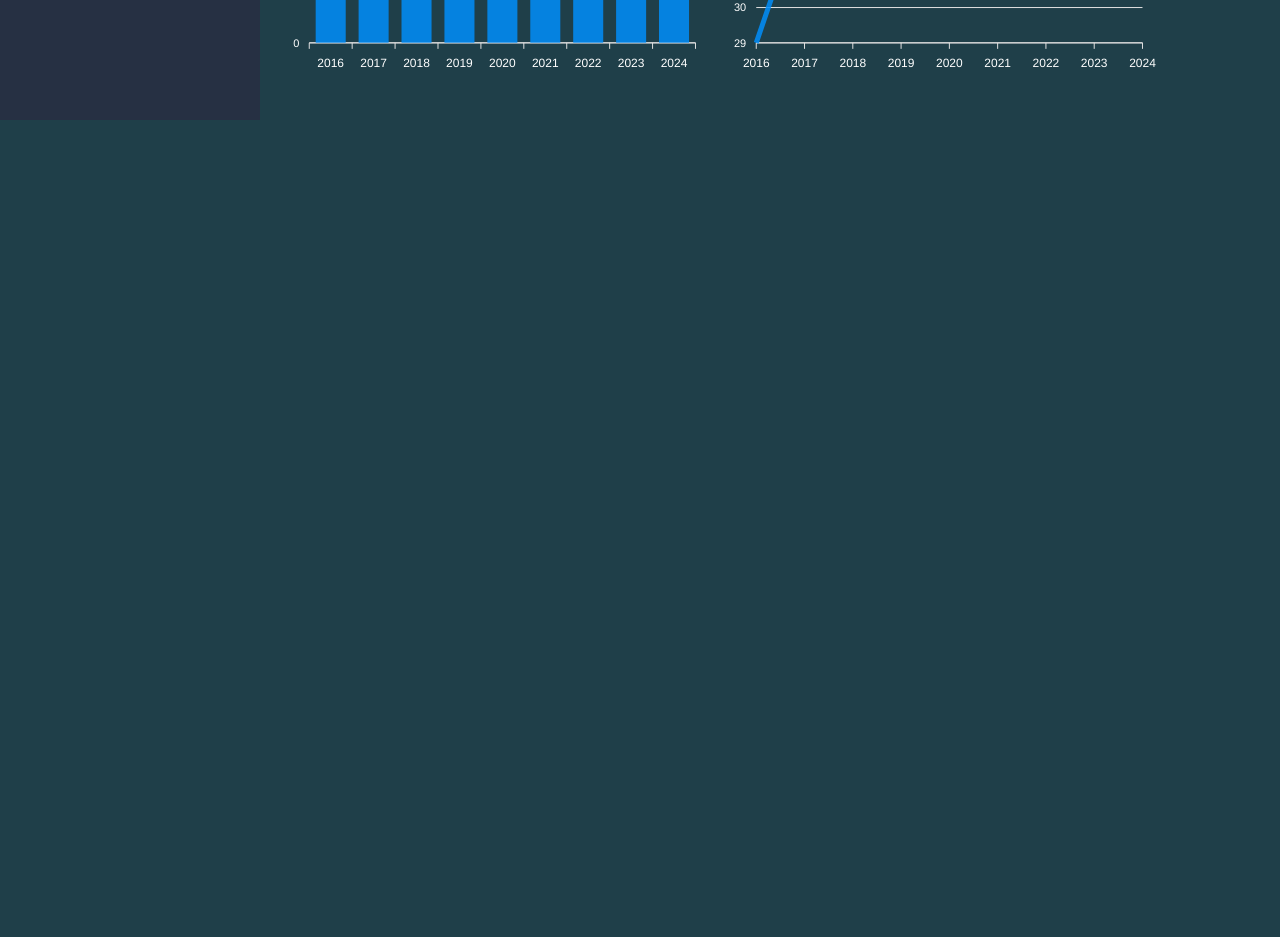
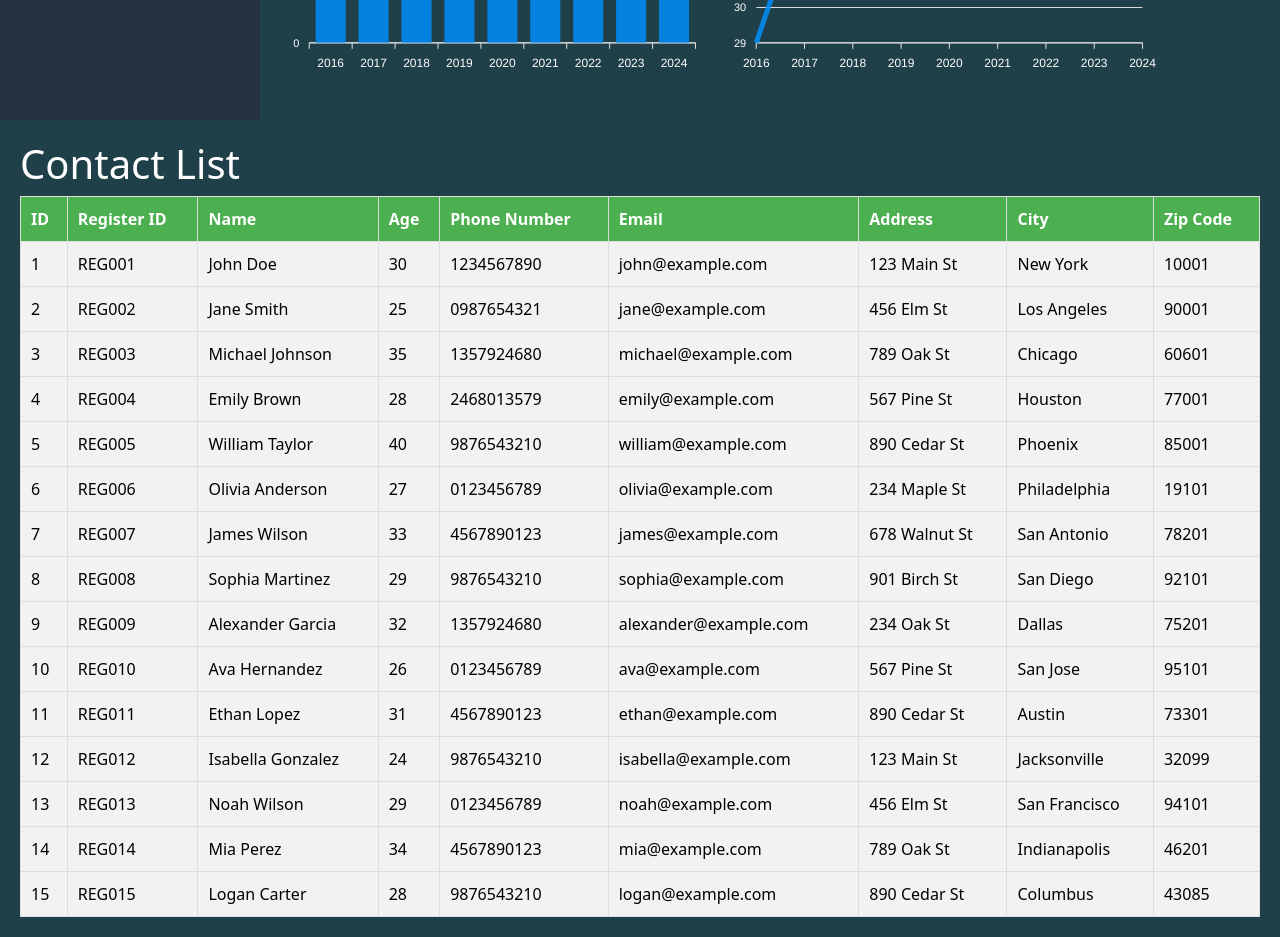
Before and after one commit to MuhammadShafaqat/react-dashboard, a React (Create React App) app: page / in a window 1280 px wide. Shown: the part 680-1617 px from the top of the page. Before the commit the page ends 800 px from the top, so only its background shows below. Built offline with nearby package versions, Linux system fonts and the light colour scheme.

Commit message:
new commit1

```diff
--- a/package.json
+++ b/package.json
@@ -16,6 +16,7 @@
     "react-dom": "^18.2.0",
     "react-icons": "^5.1.0",
     "react-modal": "^3.16.1",
+    "react-router-dom": "^6.23.0",
     "react-scripts": "5.0.1",
     "recharts": "^2.12.5",
     "web-vitals": "^2.1.4"
--- a/src/App.js
+++ b/src/App.js
@@ -4,6 +4,8 @@ import Header from './dashboard/Header'
 import Sidebar from './dashboard/Sidebar'
 import Home12 from './dashboard/Home12'
 import 'bootstrap/dist/css/bootstrap.min.css';
+import { BrowserRouter as Router, Routes, Route } from "react-router-dom";
+import  Contacts  from './contacts/Contacts'
 
 function App() {
   const [openSidebarToggle, setOpenSidebarToggle] = useState(false)
@@ -13,11 +15,16 @@ function App() {
   }
 
   return (
-    <div className='grid-container'>
+    <>
+       <div className='grid-container'>
       <Header OpenSidebar={OpenSidebar}/>
       <Sidebar openSidebarToggle={openSidebarToggle} OpenSidebar={OpenSidebar}/>
       <Home12 />
+
     </div>
+        <Contacts  />
+    </>
+
   )
 }
 
--- /dev/null
+++ b/src/contacts.json
@@ -0,0 +1,17 @@
+[
+  { "id": 1, "registerId": "REG001", "name": "John Doe", "age": 30, "phoneNumber": "1234567890", "email": "john@example.com", "address": "123 Main St", "city": "New York", "zipCode": "10001" },
+  { "id": 2, "registerId": "REG002", "name": "Jane Smith", "age": 25, "phoneNumber": "0987654321", "email": "jane@example.com", "address": "456 Elm St", "city": "Los Angeles", "zipCode": "90001" },
+  { "id": 3, "registerId": "REG003", "name": "Michael Johnson", "age": 35, "phoneNumber": "1357924680", "email": "michael@example.com", "address": "789 Oak St", "city": "Chicago", "zipCode": "60601" },
+  { "id": 4, "registerId": "REG004", "name": "Emily Brown", "age": 28, "phoneNumber": "2468013579", "email": "emily@example.com", "address": "567 Pine St", "city": "Houston", "zipCode": "77001" },
+  { "id": 5, "registerId": "REG005", "name": "William Taylor", "age": 40, "phoneNumber": "9876543210", "email": "william@example.com", "address": "890 Cedar St", "city": "Phoenix", "zipCode": "85001" },
+  { "id": 6, "registerId": "REG006", "name": "Olivia Anderson", "age": 27, "phoneNumber": "0123456789", "email": "olivia@example.com", "address": "234 Maple St", "city": "Philadelphia", "zipCode": "19101" },
+  { "id": 7, "registerId": "REG007", "name": "James Wilson", "age": 33, "phoneNumber": "4567890123", "email": "james@example.com", "address": "678 Walnut St", "city": "San Antonio", "zipCode": "78201" },
+  { "id": 8, "registerId": "REG008", "name": "Sophia Martinez", "age": 29, "phoneNumber": "9876543210", "email": "sophia@example.com", "address": "901 Birch St", "city": "San Diego", "zipCode": "92101" },
+  { "id": 9, "registerId": "REG009", "name": "Alexander Garcia", "age": 32, "phoneNumber": "1357924680", "email": "alexander@example.com", "address": "234 Oak St", "city": "Dallas", "zipCode": "75201" },
+  { "id": 10, "registerId": "REG010", "name": "Ava Hernandez", "age": 26, "phoneNumber": "0123456789", "email": "ava@example.com", "address": "567 Pine St", "city": "San Jose", "zipCode": "95101" },
+  { "id": 11, "registerId": "REG011", "name": "Ethan Lopez", "age": 31, "phoneNumber": "4567890123", "email": "ethan@example.com", "address": "890 Cedar St", "city": "Austin", "zipCode": "73301" },
+  { "id": 12, "registerId": "REG012", "name": "Isabella Gonzalez", "age": 24, "phoneNumber": "9876543210", "email": "isabella@example.com", "address": "123 Main St", "city": "Jacksonville", "zipCode": "32099" },
+  { "id": 13, "registerId": "REG013", "name": "Noah Wilson", "age": 29, "phoneNumber": "0123456789", "email": "noah@example.com", "address": "456 Elm St", "city": "San Francisco", "zipCode": "94101" },
+  { "id": 14, "registerId": "REG014", "name": "Mia Perez", "age": 34, "phoneNumber": "4567890123", "email": "mia@example.com", "address": "789 Oak St", "city": "Indianapolis", "zipCode": "46201" },
+  { "id": 15, "registerId": "REG015", "name": "Logan Carter", "age": 28, "phoneNumber": "9876543210", "email": "logan@example.com", "address": "890 Cedar St", "city": "Columbus", "zipCode": "43085" }
+]
--- /dev/null
+++ b/src/contacts/Contacts.jsx
@@ -0,0 +1,57 @@
+import React, { useState, useEffect } from 'react';
+import contacts from '../contacts.json'; // Import JSON data
+import styles from './styles.module.scss'
+
+const Contacts = () => {
+  // Use state to manage contacts data
+  const [contactList, setContactList] = useState([]);
+
+  useEffect(() => {
+    // Set contacts data from imported JSON
+    setContactList(contacts);
+  }, []);
+
+  return (
+    <div className={styles.contact_table_container}  >
+      <h1>Contact List</h1>
+      <div  className={styles.contact__table}>
+        <table>
+          <thead>
+            <tr>
+              <th>ID</th>
+              <th>Register ID</th>
+              <th>Name</th>
+              <th>Age</th>
+              <th>Phone Number</th>
+              <th>Email</th>
+              <th>Address</th>
+              <th>City</th>
+              <th>Zip Code</th>
+            </tr>
+          </thead>
+          <tbody>
+            {/* Map over contacts array to render each contact */}
+            {contactList.map(contact =>
+
+            (
+
+              <tr key={contact.id}>
+                <td>{contact.id}</td>
+                <td>{contact.registerId}</td>
+                <td>{contact.name}</td>
+                <td>{contact.age}</td>
+                <td>{contact.phoneNumber}</td>
+                <td>{contact.email}</td>
+                <td>{contact.address}</td>
+                <td>{contact.city}</td>
+                <td>{contact.zipCode}</td>
+              </tr>
+            ))}
+          </tbody>
+        </table>
+      </div>
+    </div>
+  );
+};
+
+export default Contacts;
--- /dev/null
+++ b/src/contacts/styles.module.scss
@@ -0,0 +1,31 @@
+.contact_table_container {
+  padding: 20px;
+
+  .contact__table {
+    table {
+      width: 100%;
+      border: 1px solid #ddd; /* Add border to the table */
+      border-collapse: collapse;
+
+      th {
+        background-color: #4CAF50; /* Green background */
+        color: white;
+        font-weight: bold;
+        padding: 10px;
+        text-align: left;
+        border: 1px solid #ddd; /* Add border to table head */
+      }
+
+      td {
+        color: black;
+        background-color: #f2f2f2; /* Light grey background */
+        padding: 10px;
+        border: 1px solid #ddd; /* Add border to table data */
+      }
+
+      tr:nth-child(even) {
+        background-color: #f9f9f9; /* Light grey background for even rows */
+      }
+    }
+  }
+}
```
Also changed, not shown: 1 other file (tests, documents, lock files or other folders).
